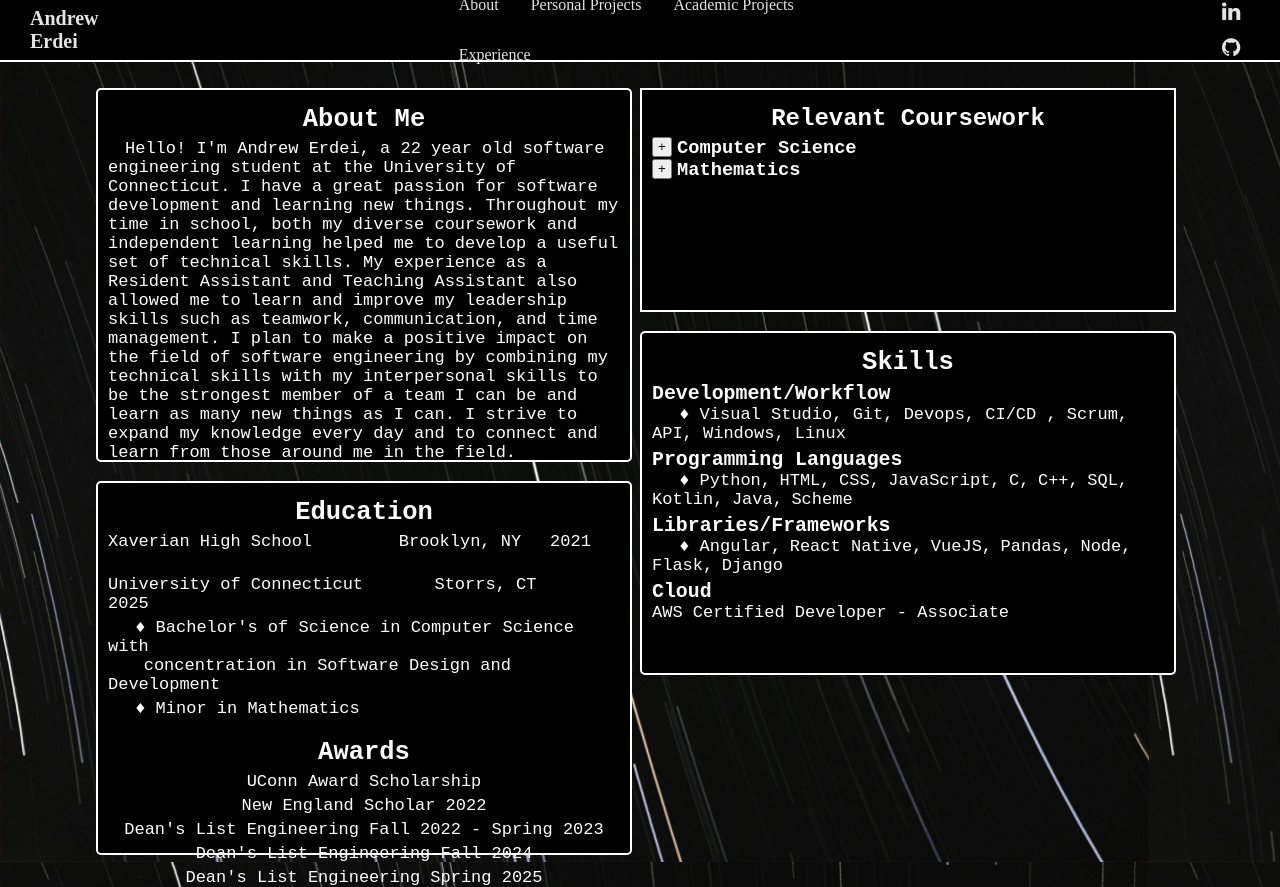
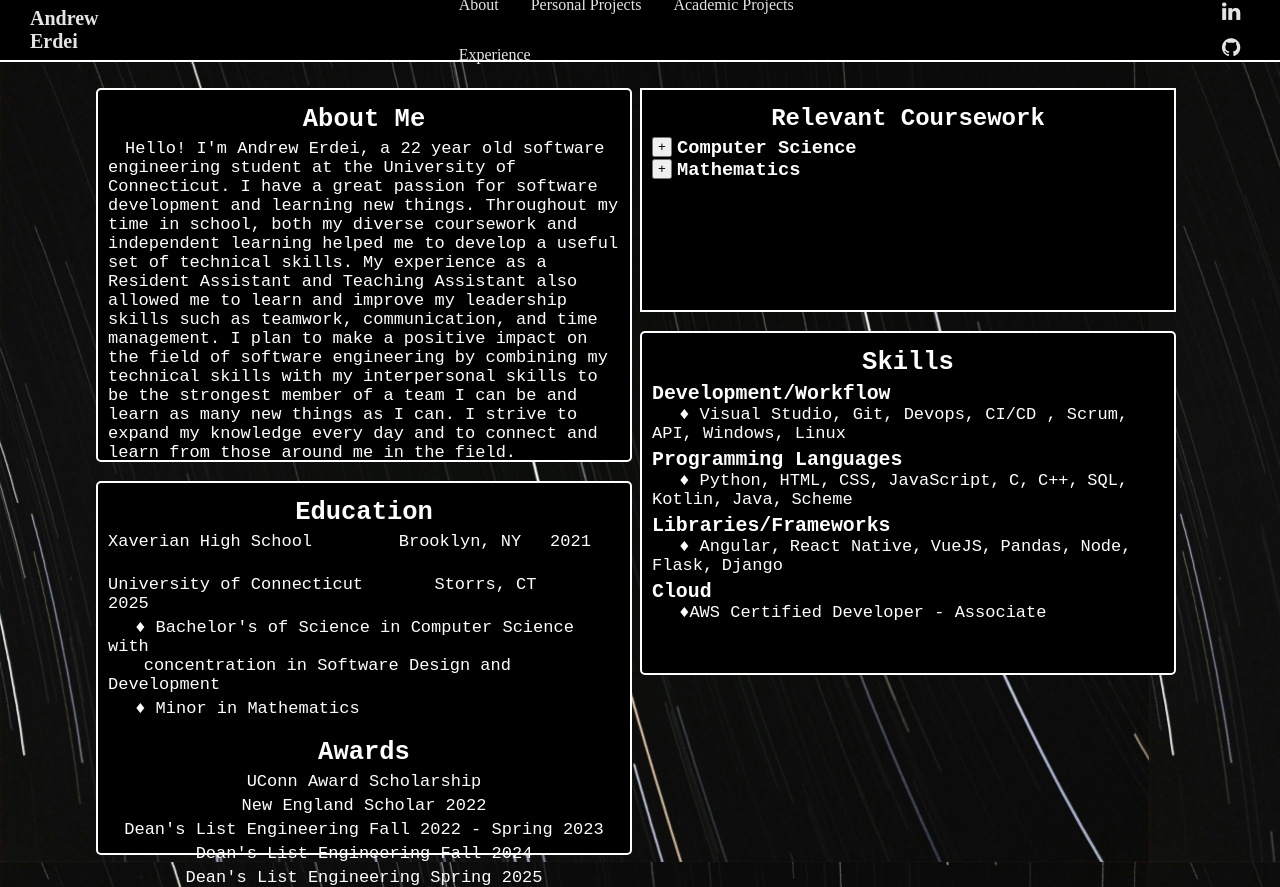
Before and after one commit to andrewerdei/myportfolio, an Angular app in the folder my-portfolio/: page /about in a window 1280 px wide. Built offline with nearby package versions, Linux system fonts and the light colour scheme.

Commit message:
Formatting

```diff
--- a/my-portfolio/angular.json
+++ b/my-portfolio/angular.json
@@ -105,5 +105,8 @@
         }
       }
     }
+  },
+  "cli": {
+    "analytics": false
   }
 }
--- a/my-portfolio/src/app/about/about.component.html
+++ b/my-portfolio/src/app/about/about.component.html
@@ -70,7 +70,7 @@
             <h3>Libraries/Frameworks</h3>
             <p>&emsp; &#9830; Angular,&ensp;React Native,&ensp;VueJS,&ensp;Pandas,&ensp;Node,&ensp;Flask,&ensp;Django</p>
             <h3>Cloud</h3>
-            <p>AWS Certified Developer - Associate</p>
+            <p>&emsp; &#9830;AWS Certified Developer - Associate</p>
         </div>
     </div>
 </div>
```
